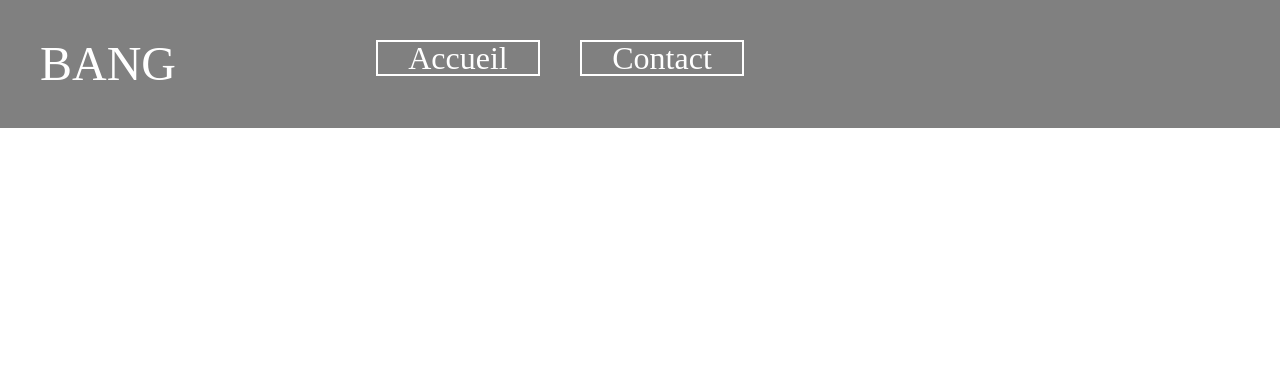
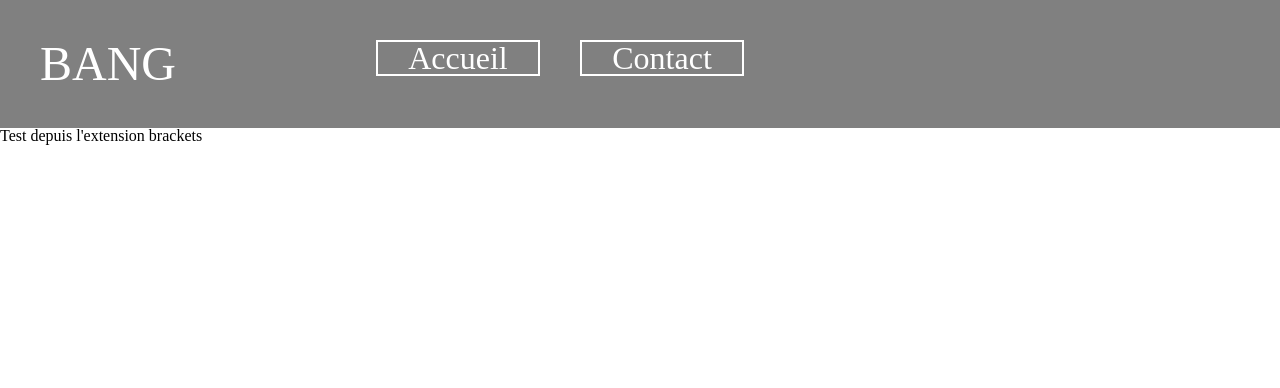
Before and after one commit to HugoBeyer67/wahl, a PHP site: page / in a window 1280 px wide. Shown: the top 388 px of the page. Run offline with PHP 8.4, Linux system fonts and the light colour scheme.

Commit message:
Test numero 28

```diff
--- a/index.php
+++ b/index.php
@@ -19,7 +19,7 @@
 	</header>
 
 	<div class="contenu">
-
+    <b>Test depuis l'extension brackets</b>
 	</div>
 	<footer>
 	</footer>
```
